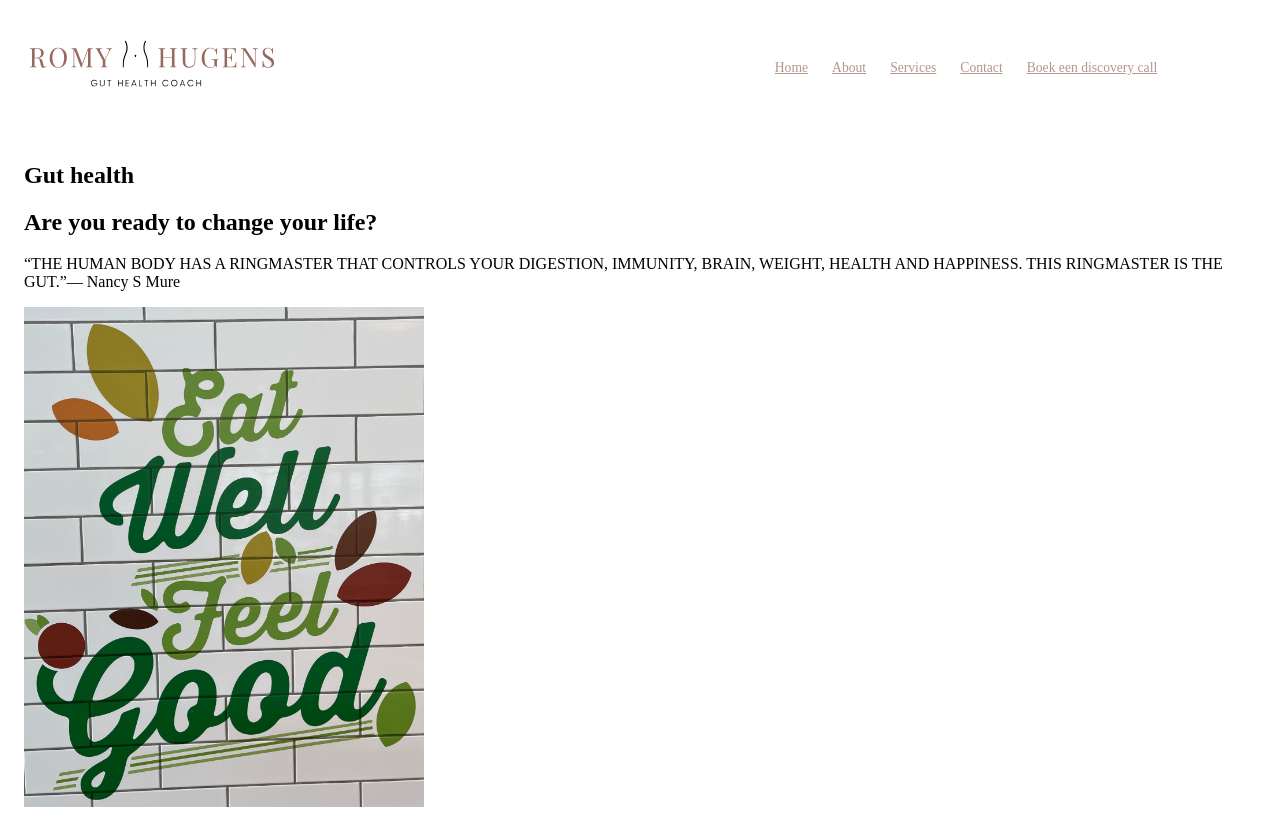
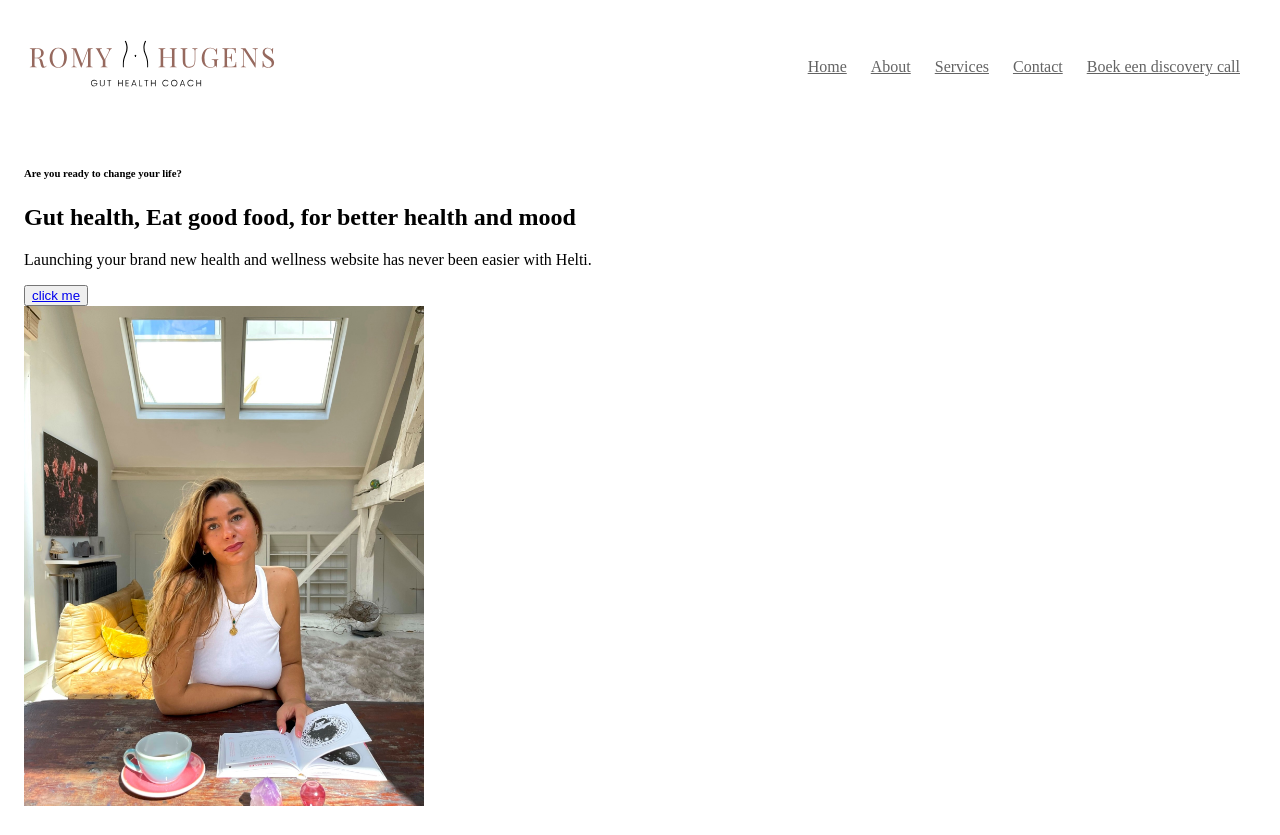
Before and after one commit to joelkarh/guthealth, a Next.js app: page / in a window 1280 px wide. Built offline with nearby package versions, Linux system fonts and the light colour scheme.

Commit message:
backgroundcolor changed :rocket:

```diff
--- a/Data/homeData.js
+++ b/Data/homeData.js
@@ -1,10 +1,10 @@
 export const firstSection = [
     {
         id: 1,
-        title: 'Gut health' ,
+        title: 'Gut health, Eat good food, for better health and mood' ,
         subtitle: 'Are you ready to change your life? ',
-        description: '“THE HUMAN BODY HAS A RINGMASTER THAT CONTROLS YOUR DIGESTION, IMMUNITY, BRAIN, WEIGHT, HEALTH AND HAPPINESS. THIS RINGMASTER IS THE GUT.”— Nancy S Mure',
-        img:'/Home/feelgood.jpg',
+        description: 'Launching your brand new health and wellness  website has never been easier with Helti. ',
+        img:'/Home/romy.jpg',
         style:'homeImage',
         height:'500',
         width:'400',
--- a/pages/index.js
+++ b/pages/index.js
@@ -3,6 +3,7 @@ import Image from 'next/image'
 import Layout from '../components/menu/layout'
 import styles from '../styles/Home.module.scss'
 import {firstSection} from '../Data/homeData'
+import Link from 'next/link'
 
 
 export default function Home() {
@@ -15,9 +16,16 @@ export default function Home() {
        { firstSection.map(({id, title ,height, width, style, subtitle,description, img, }) =>(
         <div key={id} className={`row ${styles.homeRow}`}>
         <div  className="col-12 col-md">
+        <h6>{subtitle}</h6>
          <h1 className='order-sm-0'>{title} {''}</h1>
-         <h2>{subtitle}</h2>
          <p className="bigFont">{description}</p>
+         <button type='button' className='btn btn-primary' onClick={''}>
+          <Link href={'/'}>
+          <a>
+            click me
+          </a>
+          </Link>
+         </button>
         </div>
         <div className={`col-12 col-md   ${style}`}>
            <Image className="img-fluid " priority src={img} height={height} width={width} alt={''} objectFit={'cover'} />
--- a/styles/Home.module.scss
+++ b/styles/Home.module.scss
@@ -11,6 +11,7 @@
 $defaultBrown : #d49b72;
 $navlink : #96695e;
 $titleFont: Lovelace, sans-serif;
+$homebg:#e8edf0;
 
 /****************************************************************menu, navigationbar *********/
 //menu
@@ -47,7 +48,6 @@ $titleFont: Lovelace, sans-serif;
     height:2px;
     background-color:$navlink;
     display: block;
-
 }
 .menubarSliceGone{
     transition: all 1000ms ease-in-out;
@@ -56,7 +56,7 @@ $titleFont: Lovelace, sans-serif;
 .brand{
     padding:10px 0;
     margin-left: auto;
-    margin-right: auto;
+    margin-right: 5px;
     @include media-breakpoint-up(lg) {
         margin-left: unset;
         margin-right: unset;
@@ -73,7 +73,7 @@ $titleFont: Lovelace, sans-serif;
     top: 0;
     width: 100%;
     z-index: 2;
-    background-color: $defaultBrown;
+    background-color: $homebg;
     height: 100%;
     //tijdlijk mag daarna weg
     li{
@@ -84,7 +84,7 @@ $titleFont: Lovelace, sans-serif;
         align-items: center;
         }
         a{
-            font-size: 1.2rem;
+            font-size: 1rem;
             font-weight: semibold;
             font-stretch: condensed;
 
@@ -94,7 +94,7 @@ $titleFont: Lovelace, sans-serif;
         padding-top: unset;
         width: 100%;
         display: inline-flex;
-        justify-content: center;
+        justify-content: flex-end;
         position: unset;
         background-color: transparent;
         transform: unset;
@@ -106,14 +106,13 @@ $titleFont: Lovelace, sans-serif;
             align-items: unset;
             padding: 6px 12px;
             a{
-                font-size: 0.853rem;
-                color: $navlink;
+                color: #222222;
                 opacity: .7;
                 &:hover{
                     opacity: 1;
                 }
                 @include media-breakpoint-up(xxl) {
-                    font-size: 1.3rem;
+
                 }
             }
             }
@@ -129,6 +128,11 @@ $titleFont: Lovelace, sans-serif;
 /********* HomeCSS ********************************/
 .homeRow{
     padding: 1rem;
+    h2{
+        font-weight: 700;
+        letter-spacing: 2px;
+        text-transform: uppercase;
+    }
 @include media-breakpoint-up(xxl) {
     padding: 3rem;
 }
--- a/styles/custom.scss
+++ b/styles/custom.scss
@@ -44,13 +44,14 @@
 
 // 8. Add additional custom code here
 $defaultBrown : #d49b72;
-
+$homebg:#e8edf0;
+$homebgtwoo : #efe9e4;
 body {
     font-family: PorporaReg, sans-serif;
     color: #1b1d1e;
     font-size: 16px;
-    line-height: 1.75rem;
-    background-color: #efe9e4;
+    line-height: 24px;
+    background-color: $homebg;
   }
 
   //container-fluid
@@ -62,23 +63,25 @@ button{
   background-color: transparent;
 }
   h1 {
-    margin-top: 0px;
-
+    margin-top: 20px;
+    margin-bottom: 24px;
     font-family: CoconatReg, sans-serif;
-    font-size: 3rem;
-
+    font-size: 40px;
+    line-height: 56px;
     font-weight: 400;
     @include media-breakpoint-up(xl) {
       font-size: 56px;
+      margin-top: 24px;
+      line-height: 68px;
     }
   }
 
   h2 {
     margin-top: 0px;
     font-family: CoconatReg, sans-serif;
-    font-size: 1rem;
-
+    font-size: 40px;
     font-weight: 100;
+    line-height: 56px;
     font-stretch: condensed;
     @include media-breakpoint-up(xl) {
       font-size: 1rem;
@@ -87,9 +90,9 @@ button{
 
   h3 {
     margin-top: 0px;
-
+    font-size: 32px;
+    line-height: 40px;
     font-family: CoconatReg, sans-serif;
-    font-size: 32px;
 
     font-weight: 400;
   }
@@ -137,7 +140,7 @@ nav{
     li{
       a{
         text-decoration: none;
-        color: #fff;
+        color: #222222;
       }
 
     }
@@ -194,7 +197,9 @@ padding: 2rem 0;
   }
 }
 .bigFont{
-  font-size:0.850rem;
+  max-width: 410px;
+  font-size: 18px;
+  line-height: 30px;
 }
 
   // Source mixins
```
